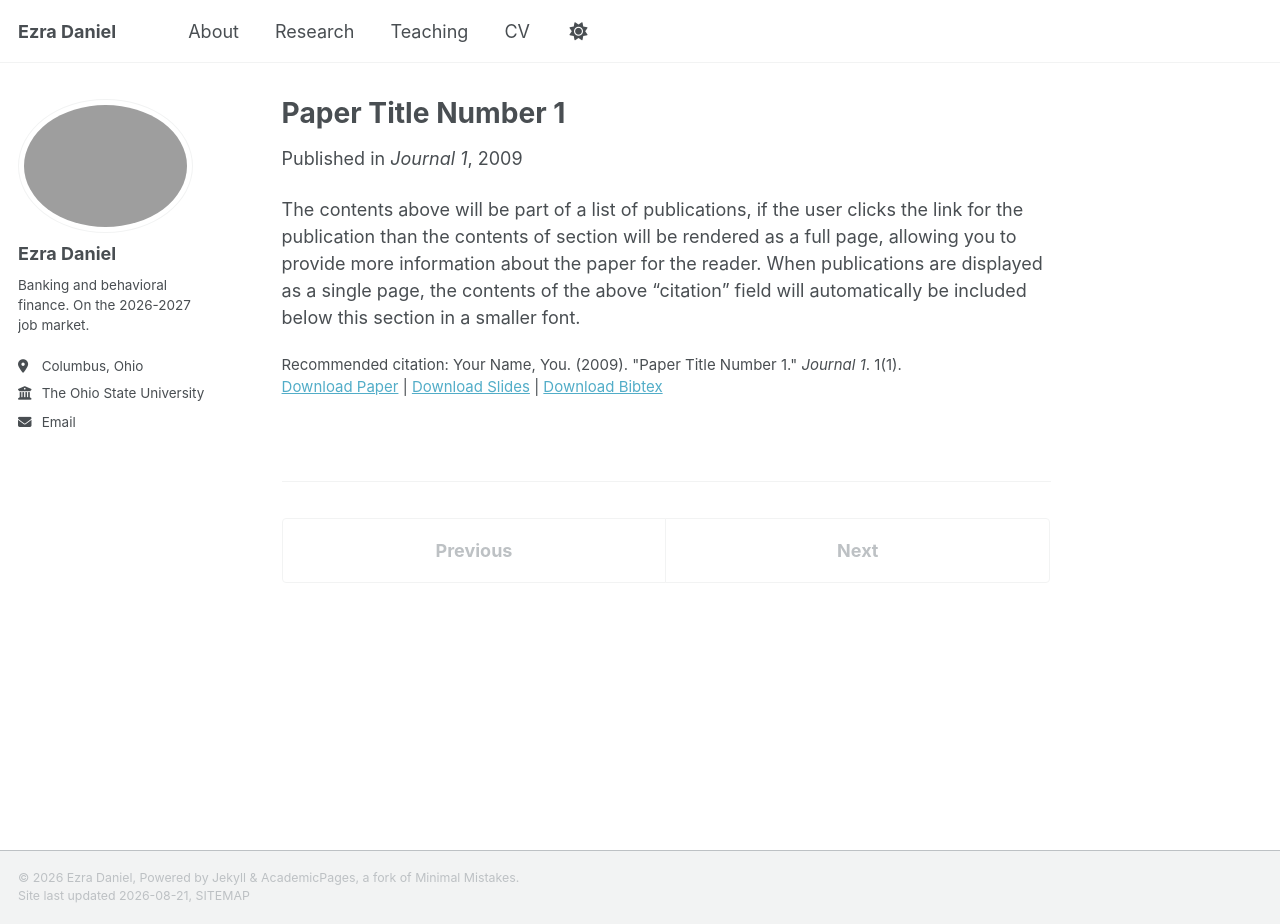
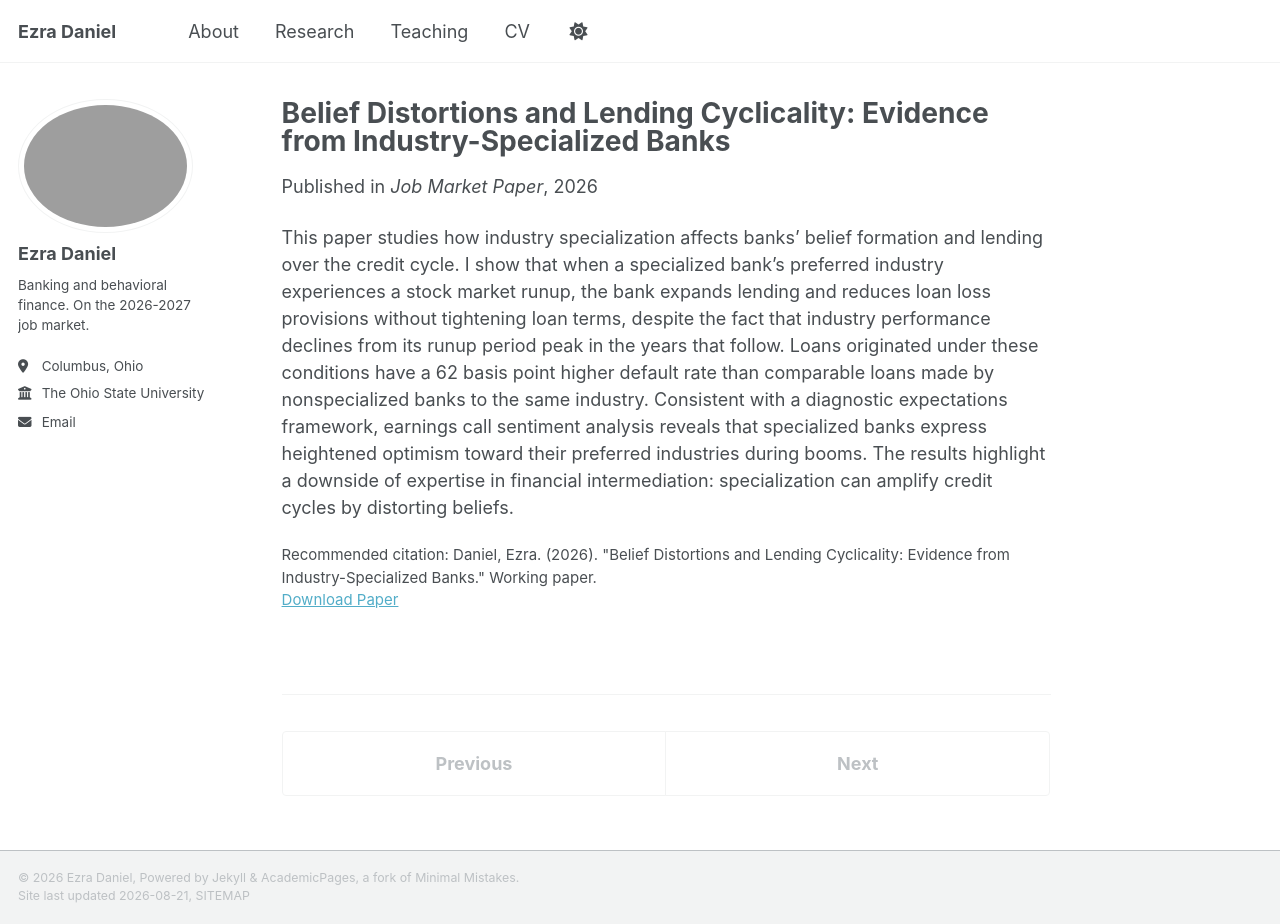
Before and after one commit to ezra-daniel/ezra-daniel.github.io, a Jekyll site: the page built from _publications/2009-10-01-paper-title-number-1.md, in a window 1280 px wide and 924 px high. Built offline with Jekyll 4.4.1, drawn with Linux system fonts in a browser that asks for light colours; a style sheet for code colours, icons or effects is not loaded.

Commit message:
Update publication details for paper on lending cyclicality
This paper studies how industry specialization affects banks' belief formation and lending over the credit cycle, highlighting the downside of expertise in financial intermediation.

```diff
--- a/_publications/2009-10-01-paper-title-number-1.md
+++ b/_publications/2009-10-01-paper-title-number-1.md
@@ -1,14 +1,13 @@
 ---
-title: "Paper Title Number 1"
+title: "Belief Distortions and Lending Cyclicality: Evidence from Industry-Specialized Banks"
 collection: publications
-category: manuscripts
-permalink: /publication/2009-10-01-paper-title-number-1
-excerpt: 'This paper is about the number 1. The number 2 is left for future work.'
-date: 2009-10-01
-venue: 'Journal 1'
-slidesurl: 'https://academicpages.github.io/files/slides1.pdf'
-paperurl: 'https://academicpages.github.io/files/paper1.pdf'
-bibtexurl: 'https://academicpages.github.io/files/bibtex1.bib'
-citation: 'Your Name, You. (2009). &quot;Paper Title Number 1.&quot; <i>Journal 1</i>. 1(1).'
+category: jobmarket
+permalink: /publication/2026-08-01-belief-distortions-lending-cyclicality
+excerpt: 'Specialized banks grow overoptimistic about their preferred industries after stock market runups, expanding lending just before performance turns. Loans made in these windows default at rates 62 basis points higher than comparable loans from nonspecialized banks.'
+date: 2026-08-01
+venue: 'Job Market Paper'
+paperurl: '/files/daniel-jmp-2026-08.pdf'
+citation: 'Daniel, Ezra. (2026). "Belief Distortions and Lending Cyclicality: Evidence from Industry-Specialized Banks." Working paper.'
 ---
-The contents above will be part of a list of publications, if the user clicks the link for the publication than the contents of section will be rendered as a full page, allowing you to provide more information about the paper for the reader. When publications are displayed as a single page, the contents of the above "citation" field will automatically be included below this section in a smaller font.
+
+This paper studies how industry specialization affects banks' belief formation and lending over the credit cycle. I show that when a specialized bank's preferred industry experiences a stock market runup, the bank expands lending and reduces loan loss provisions without tightening loan terms, despite the fact that industry performance declines from its runup period peak in the years that follow. Loans originated under these conditions have a 62 basis point higher default rate than comparable loans made by nonspecialized banks to the same industry. Consistent with a diagnostic expectations framework, earnings call sentiment analysis reveals that specialized banks express heightened optimism toward their preferred industries during booms. The results highlight a downside of expertise in financial intermediation: specialization can amplify credit cycles by distorting beliefs.
```
